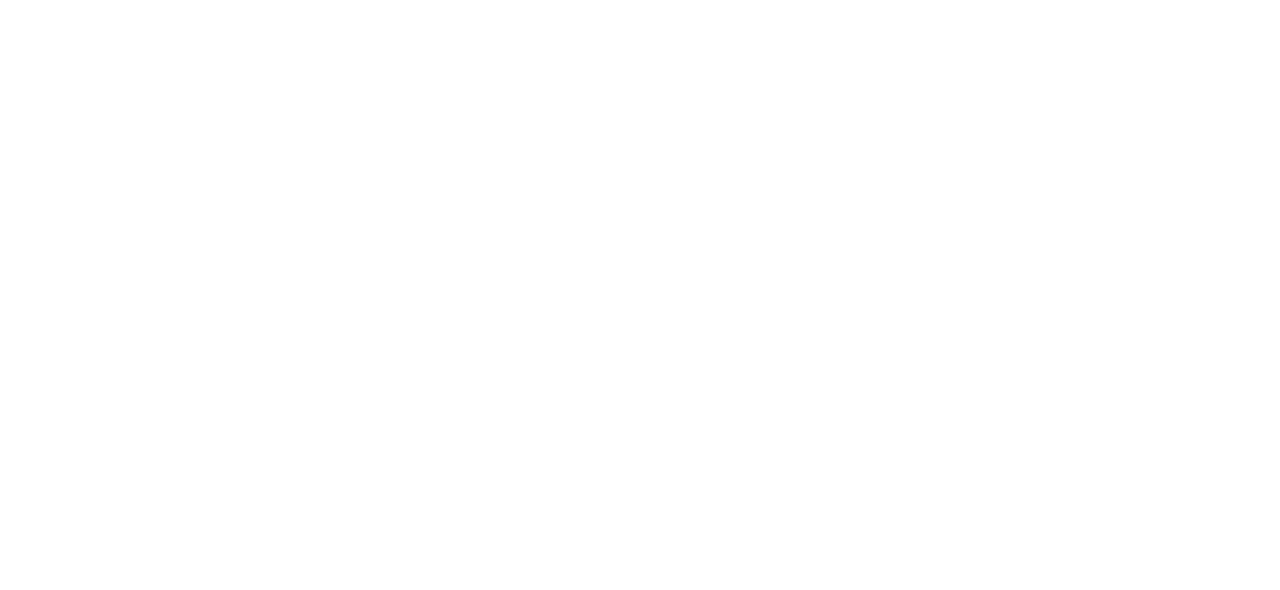
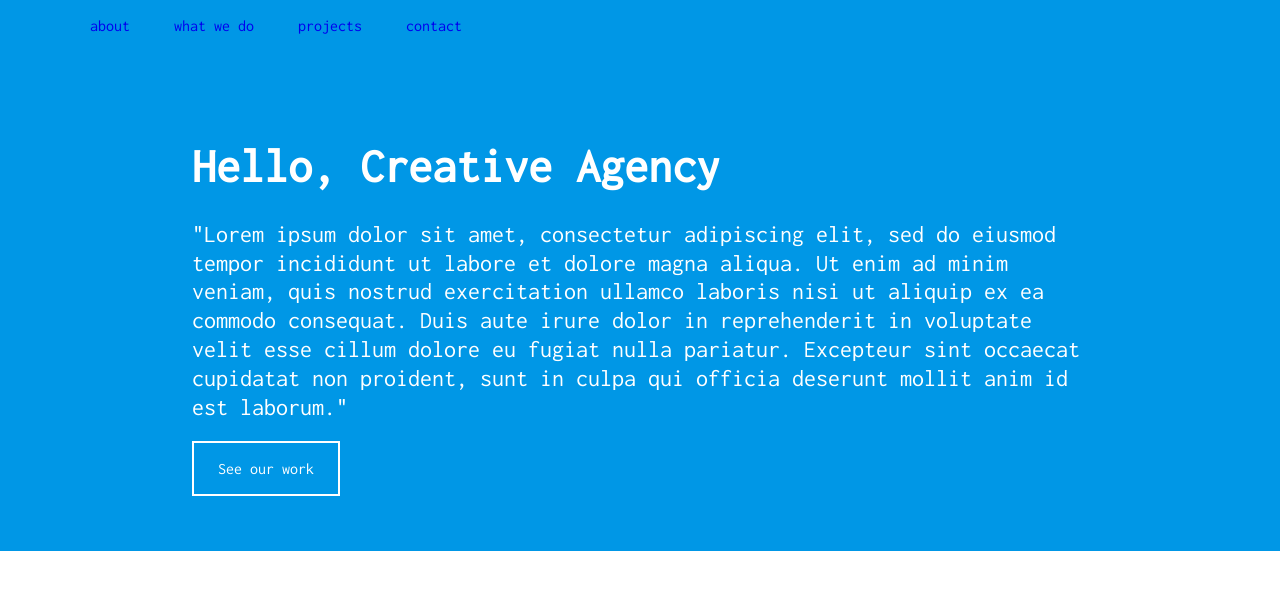
Before and after one commit to tomOsuch/creative_agency_website, a plain HTML site: page index.html in a window 1280 px wide. Drawn offline with Linux system fonts and the light colour scheme.

Commit message:
Dodanie sekcji Splash

```diff
--- a/index.html
+++ b/index.html
@@ -8,6 +8,34 @@
     <link rel="stylesheet" href="style.css">
 </head>
 <body>
-
+    <nav class="navigation">
+        <div class="container">
+            <ul>
+                <li>
+                    <a href="#">about</a>
+                    <ul>
+                        <li><a href="#">Our Team</a></li>
+                        <li><a href="#">Our Story</a></li>
+                    </ul>
+                </li>
+                <li>
+                    <a href="#">what we do</a>
+                </li>
+                <li>
+                    <a href="#">projects</a>
+                </li>
+                <li>
+                    <a href="#">contact</a>
+                </li>
+            </ul>
+        </div>
+    </nav>
+    <header class="splash">
+        <div class="splash-inner">
+            <h1 class="page-title">Hello, Creative Agency</h1>
+            <h2 class="page-subtitle">"Lorem ipsum dolor sit amet, consectetur adipiscing elit, sed do eiusmod tempor incididunt ut labore et dolore magna aliqua. Ut enim ad minim veniam, quis nostrud exercitation ullamco laboris nisi ut aliquip ex ea commodo consequat. Duis aute irure dolor in reprehenderit in voluptate velit esse cillum dolore eu fugiat nulla pariatur. Excepteur sint occaecat cupidatat non proident, sunt in culpa qui officia deserunt mollit anim id est laborum."</h2>
+            <a href="#" class="btn btn-one">See our work</a>
+        </div>
+    </header>
 </body>
 </html>
--- a/style.css
+++ b/style.css
@@ -5,6 +5,8 @@
     --color-two: #33d9b2;
     --color-three: #ff5252;
     --color-red: #ff0000;
+    --color-white: #ffffff;
+    --transition: all 1s;
 }
 
 /* Global */
@@ -29,3 +31,104 @@ body {
 section {
     padding: 96px 0;
 }
+
+/* Navigation */
+nav {
+    background-color: var(--color-one);
+    padding: 12px 0;
+}
+
+.navigation ul {
+    padding: 0;
+    margin: 0;
+    list-style-type: none;
+}
+
+.navigation ul li {
+    display: inline-block;
+    margin-right: 36px;
+    position: relative;
+}
+
+.navigation ul ul {
+    display: none;
+}
+
+.navigation ul ul li {
+    display: block;
+    margin-right: 12px;
+    white-space: nowrap;
+}
+
+
+.navigation ul li a {
+    text-decoration: none;
+}
+
+.navigation ul li a:hover {
+    color: var(--color-two);
+}
+
+.navigation ul li:hover > ul {
+    display: block;
+    position: absolute;
+    background-color: var(--color-white);
+    padding: 0 24px;
+    left: 50%;
+    transform: translateX(-50%);
+    padding-top: 12px;
+}
+
+/* Splash */
+.splash {
+    background-color: var(--color-one);
+    min-height: 500px;
+    display: flex;
+    justify-content: center;
+    align-items: center;
+}
+
+.splash-inner {
+    margin: auto;
+    max-width: 70%;
+}
+
+.splash h1 {
+    color: #ffffff;
+    font-size: 48px;
+    margin-bottom: 24px;
+    line-height: 1.2;
+}
+
+.splash h2 {
+    color: #ffffff;
+    font-size: 24px;
+    font-weight: normal;
+    line-height: 1.2;
+}
+
+/* Buttons */
+.btn {
+    color: var(--color-white);
+    border: 2px solid var(--color-white);
+    padding: 12px 24px;
+    text-decoration: none;
+    display: inline-block;
+    background-position: 100% 0;
+    background-size: 300%;
+    transition: background-position 0.5s, color 0.3s;
+}
+
+.btn:hover {
+    background-position: 0 0;
+    color: var(--color-one);
+}
+
+.btn-one {
+    background-image: linear-gradient(90deg, var(--color-white) 50%, transparent 50%);
+    background-color: transparent;
+}
+
+.btn {
+    transition: var(--transition);
+}
```
